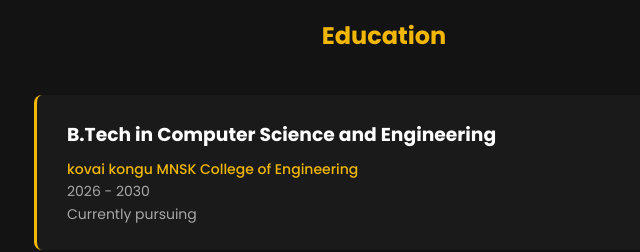
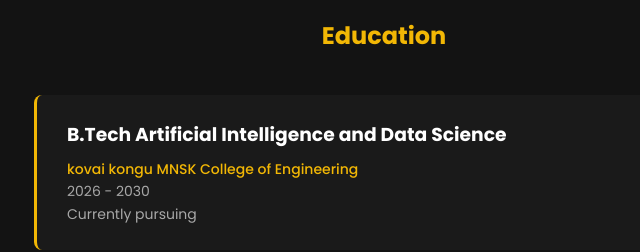
Before and after one commit to gurumoorth49/portfolio-website, a plain HTML site: page index.html in a window 1280 px wide. Shown: the part 2660-2912 px from the top of the page, 256-896 px from the left. Drawn offline with Linux system fonts and the light colour scheme.

Commit message:
Update education degree to Artificial Intelligence and Data Science

```diff
--- a/index.html
+++ b/index.html
@@ -204,7 +204,7 @@
     <section id="education">
       <h2>Education</h2>
       <div class="education">
-        <h3>B.Tech in Computer Science and Engineering</h3>
+        <h3>B.Tech Artificial Intelligence and Data Science</h3>
         <p>kovai kongu MNSK College of Engineering</p>
         <p>2026 - 2030</p>
         <p>Currently pursuing</p>
```
